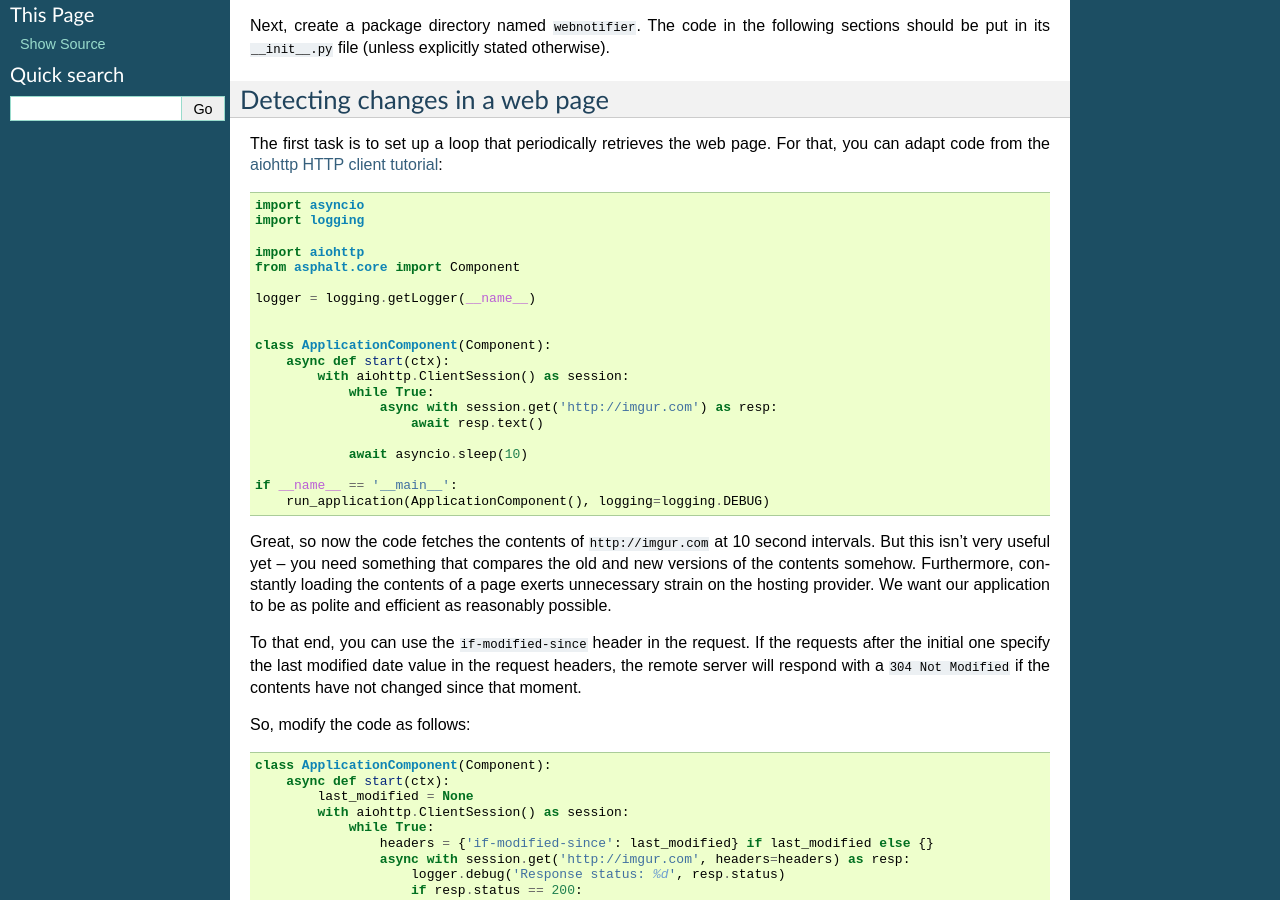
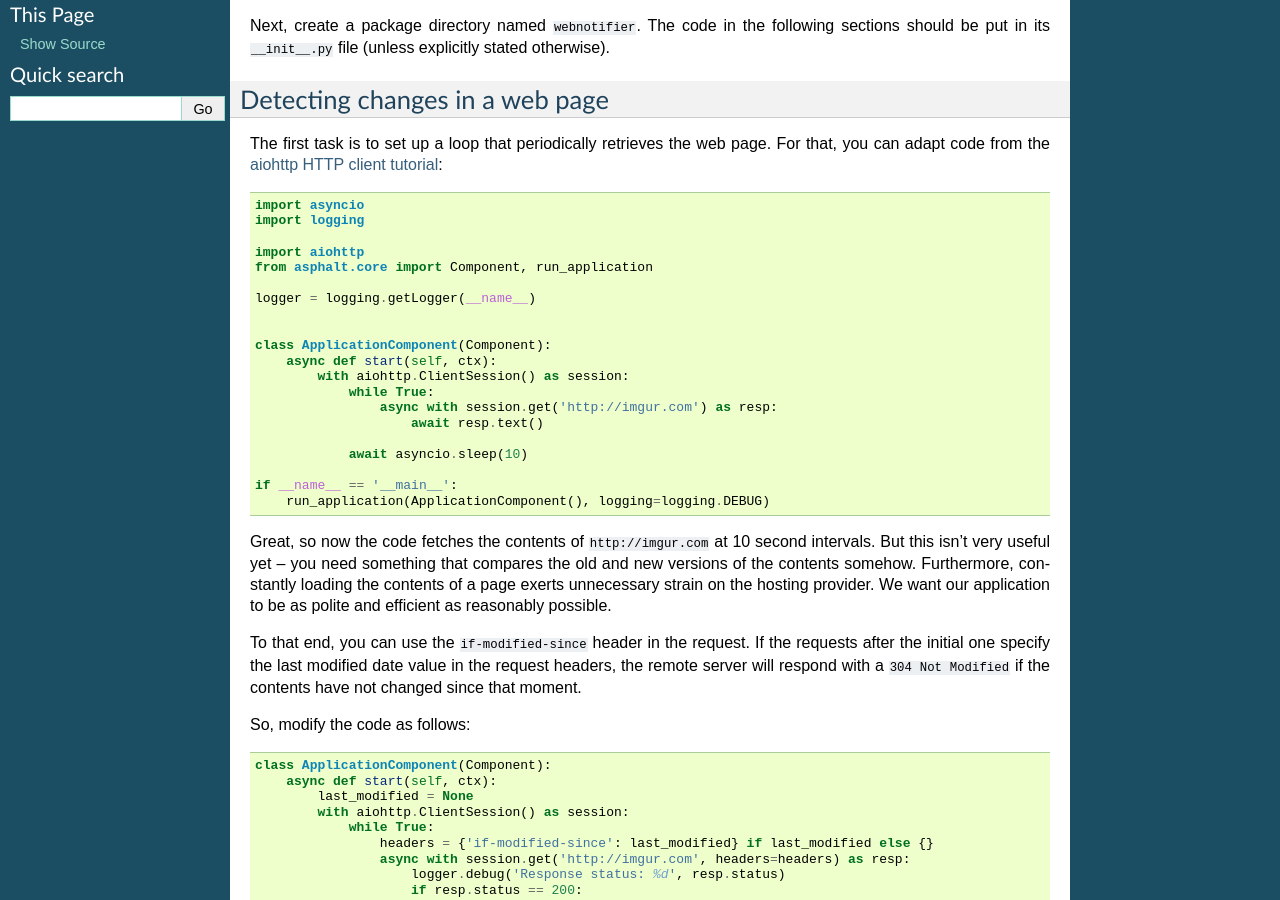
Before and after one commit to asphalt-framework/asphalt, a Sphinx documentation site: the page built from docs/tutorials/webnotifier.rst, in a window 1280 px wide and 900 px high, scrolled down 492 px. Built offline with Sphinx 7.4.7, drawn with Linux system fonts in a browser that asks for light colours.

Commit message:
Fixed missing self argument and the run_application import in second tutorial

```diff
--- a/docs/tutorials/webnotifier.rst
+++ b/docs/tutorials/webnotifier.rst
@@ -35,13 +35,13 @@ adapt code from the `aiohttp HTTP client tutorial`_::
     import logging
 
     import aiohttp
-    from asphalt.core import Component
+    from asphalt.core import Component, run_application
 
     logger = logging.getLogger(__name__)
 
 
     class ApplicationComponent(Component):
-        async def start(ctx):
+        async def start(self, ctx):
             with aiohttp.ClientSession() as session:
                 while True:
                     async with session.get('http://imgur.com') as resp:
@@ -65,7 +65,7 @@ respond with a ``304 Not Modified`` if the contents have not changed since that
 So, modify the code as follows::
 
     class ApplicationComponent(Component):
-        async def start(ctx):
+        async def start(self, ctx):
             last_modified = None
             with aiohttp.ClientSession() as session:
                 while True:
```
